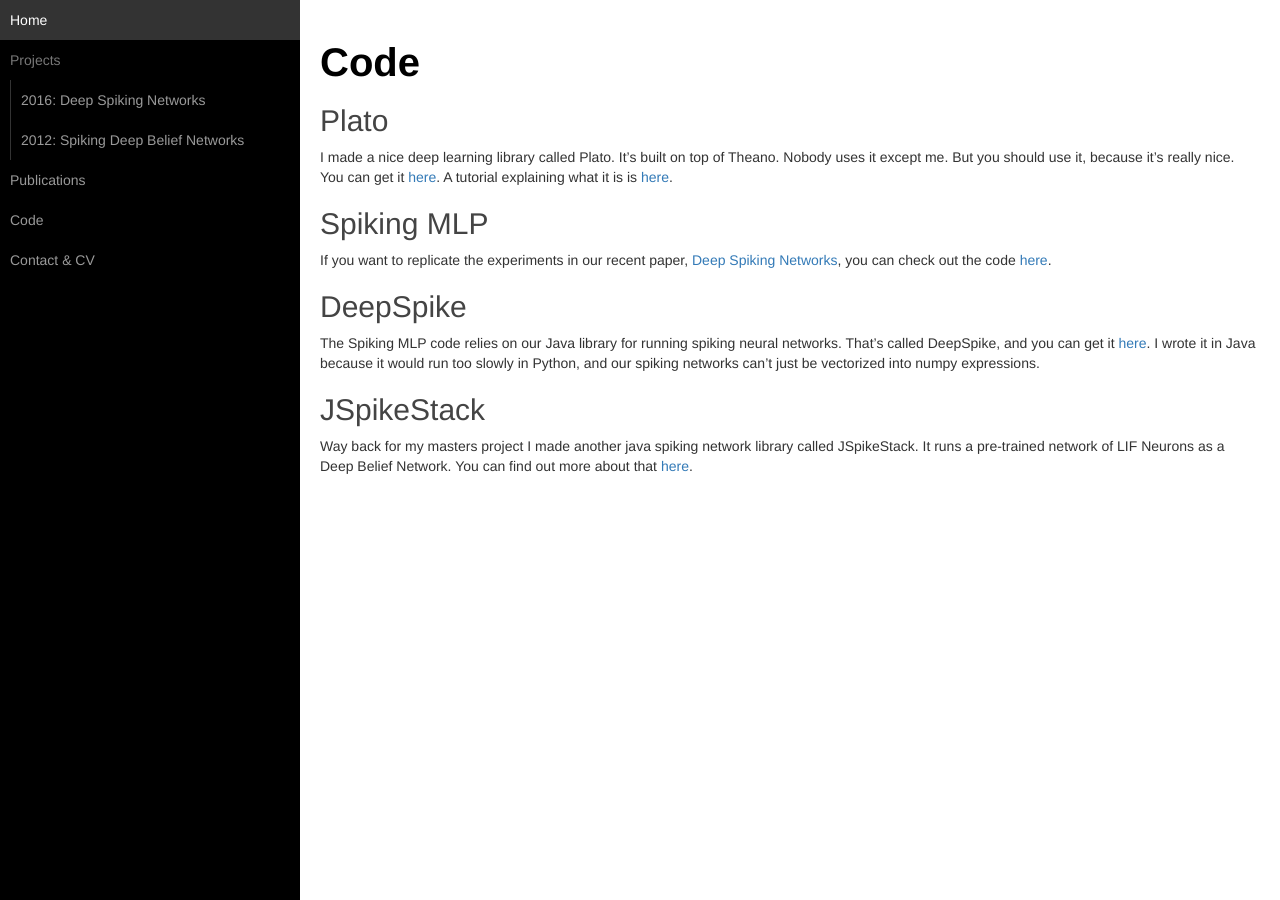
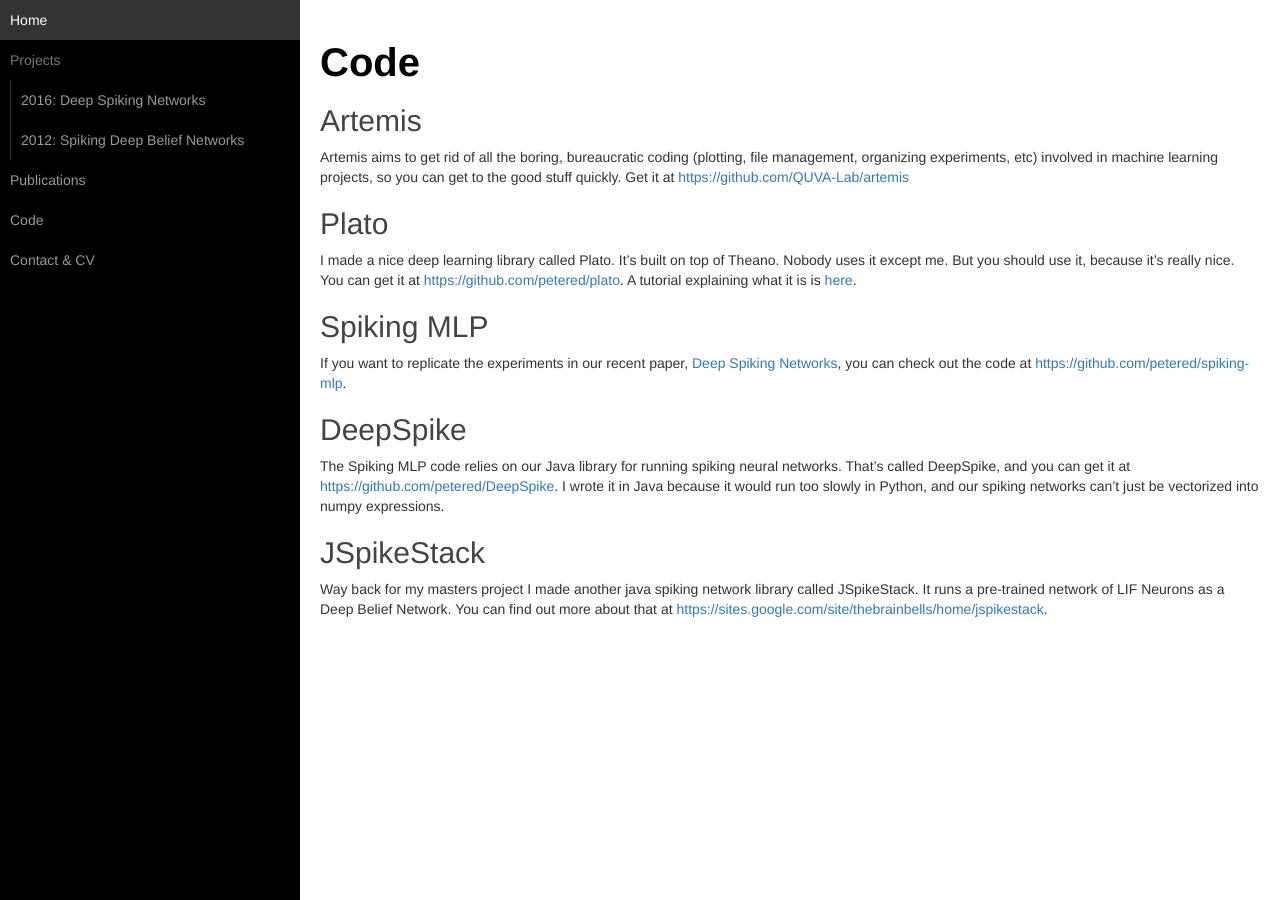
Before and after one commit to petered/petered.github.io, a Jekyll site: the page built from code.md, in a window 1280 px wide. Built offline with Jekyll 4.4.1, drawn with Linux system fonts in a browser that asks for light colours; nearby versions of some CDN libraries; library files that are not in the unit come from our copies.

Commit message:
Update code.md
included urls

```diff
--- a/code.md
+++ b/code.md
@@ -4,14 +4,17 @@ title: Code
 ---
 
 
+# Artemis
+Artemis aims to get rid of all the boring, bureaucratic coding (plotting, file management, organizing experiments, etc) involved in machine learning projects, so you can get to the good stuff quickly.  Get it at [https://github.com/QUVA-Lab/artemis](https://github.com/QUVA-Lab/artemis)
+
 # Plato
-I made a nice deep learning library called Plato.  It's built on top of Theano.  Nobody uses it except me.  But you should use it, because it's really nice.  You can get it [here](https://github.com/petered/plato).  A tutorial explaining what it is is [here](https://rawgit.com/petered/plato/master/plato_tutorial.html).
+I made a nice deep learning library called Plato.  It's built on top of Theano.  Nobody uses it except me.  But you should use it, because it's really nice.  You can get it at [https://github.com/petered/plato](https://github.com/petered/plato).  A tutorial explaining what it is is [here](https://rawgit.com/petered/plato/master/plato_tutorial.html).
 
 # Spiking MLP
-If you want to replicate the experiments in our recent paper, [Deep Spiking Networks](http://arxiv.org/abs/1602.08323), you can check out the code [here](https://github.com/petered/spiking-mlp).
+If you want to replicate the experiments in our recent paper, [Deep Spiking Networks](http://arxiv.org/abs/1602.08323), you can check out the code at [https://github.com/petered/spiking-mlp](https://github.com/petered/spiking-mlp).
 
 # DeepSpike
-The Spiking MLP code relies on our Java library for running spiking neural networks.  That's called DeepSpike, and you can get it [here](https://github.com/petered/DeepSpike).  I wrote it in Java because it would run too slowly in Python, and our spiking networks can't just be vectorized into numpy expressions.
+The Spiking MLP code relies on our Java library for running spiking neural networks.  That's called DeepSpike, and you can get it at [https://github.com/petered/DeepSpike](https://github.com/petered/DeepSpike).  I wrote it in Java because it would run too slowly in Python, and our spiking networks can't just be vectorized into numpy expressions.
 
 # JSpikeStack
-Way back for my masters project I made another java spiking network library called JSpikeStack.  It runs a pre-trained network of LIF Neurons as a Deep Belief Network.  You can find out more about that [here](https://sites.google.com/site/thebrainbells/home/jspikestack).
+Way back for my masters project I made another java spiking network library called JSpikeStack.  It runs a pre-trained network of LIF Neurons as a Deep Belief Network.  You can find out more about that at [https://sites.google.com/site/thebrainbells/home/jspikestack](https://sites.google.com/site/thebrainbells/home/jspikestack).
```
